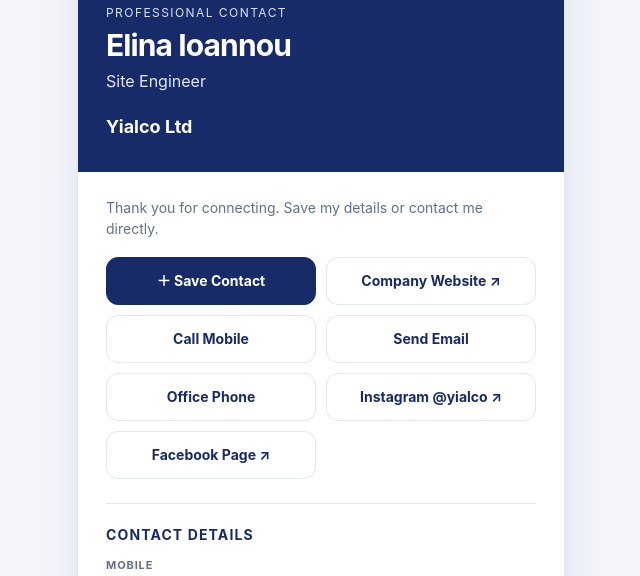
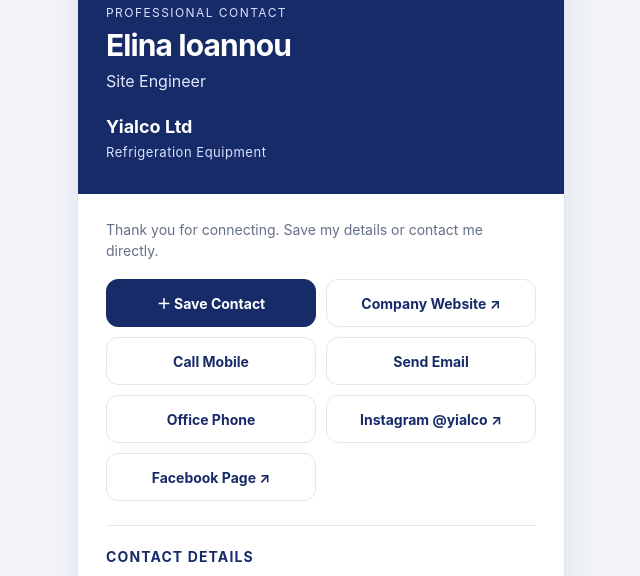
Before and after one commit to Andreasch100/yialco-digital-card, a plain HTML site: page index.html in a window 1280 px wide. Shown: the part 175-751 px from the top of the page, without its empty margins (319-959 px from the left). Drawn offline with Linux system fonts and the light colour scheme.

Commit message:
Add files via upload

```diff
--- a/index.html
+++ b/index.html
@@ -15,7 +15,7 @@
 .brand{display:flex;align-items:center;justify-content:flex-start}.brand img{display:block;width:190px;max-width:70%;height:auto;border-radius:5px}
 .eyebrow{margin-top:26px;font-size:12px;letter-spacing:.12em;text-transform:uppercase;color:#d8e2ff}
 h1{font-size:30px;line-height:1.12;margin:7px 0 6px;letter-spacing:-.03em}
-.role{margin:0;color:#e0e7ff;font-size:16px}.company{font-weight:750;margin-top:20px;font-size:18px}
+.role{margin:0;color:#e0e7ff;font-size:16px}.company{font-weight:750;margin-top:20px;font-size:18px}.company-subtitle{margin-top:3px;color:#d8e2ff;font-size:13px;letter-spacing:.04em}
 .content{padding:22px 22px 24px}.intro{margin:0 0 18px;color:var(--muted);font-size:14px}
 .actions{display:grid;grid-template-columns:1fr 1fr;gap:10px}
 a.btn{display:flex;align-items:center;justify-content:center;min-height:48px;padding:11px 12px;border-radius:12px;text-decoration:none;font-weight:700;font-size:14px;border:1px solid var(--line);background:#fff;color:var(--navy);text-align:center}
@@ -31,7 +31,7 @@
 <body><main><article class="card">
 <header class="hero">
 <div class="brand"><img src="yialco-logo.png" alt="Yialco Ltd logo"></div>
-<div class="eyebrow">Professional contact</div><h1>Elina Ioannou</h1><p class="role">Site Engineer</p><div class="company">Yialco Ltd</div>
+<div class="eyebrow">Professional contact</div><h1>Elina Ioannou</h1><p class="role">Site Engineer</p><div class="company">Yialco Ltd</div><div class="company-subtitle">Refrigeration Equipment</div>
 </header>
 <section class="content">
 <p class="intro">Thank you for connecting. Save my details or contact me directly.</p>
```
